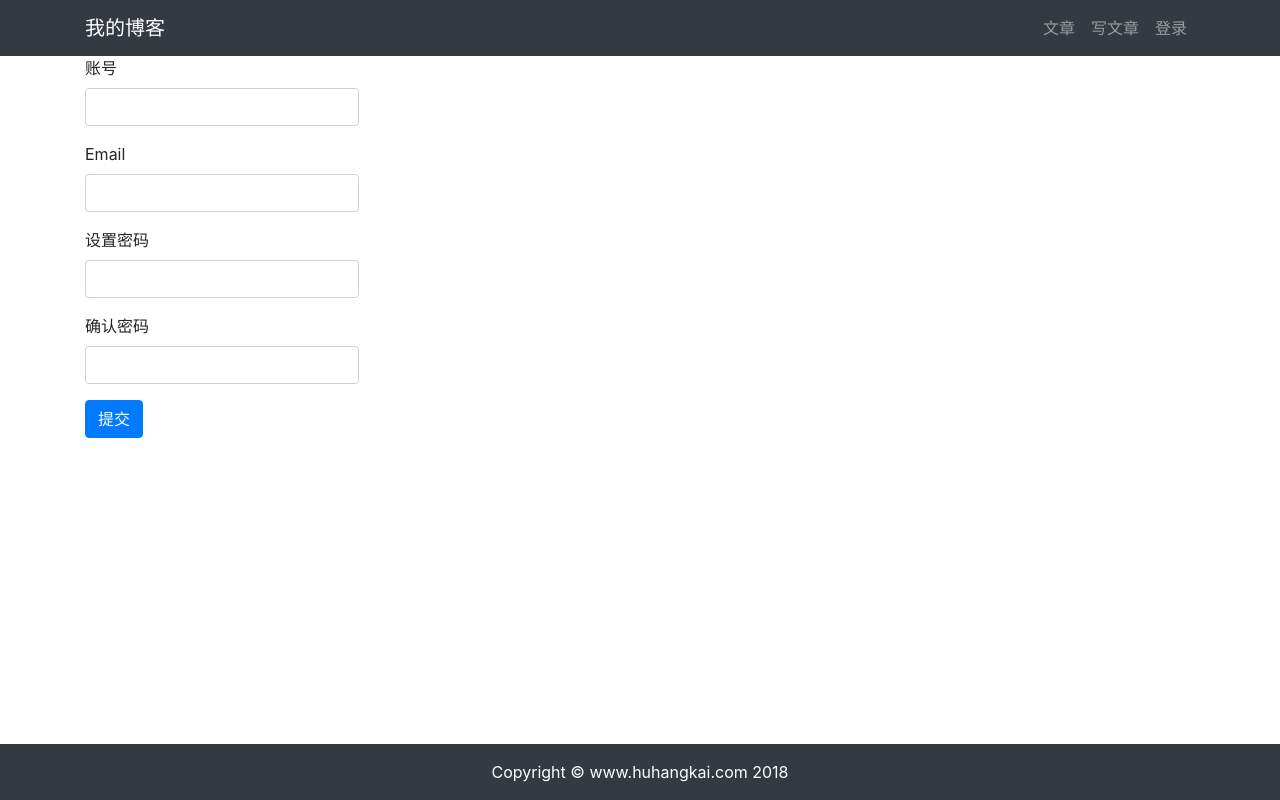
After one commit to huhangkai1/my_blog, a Django app: page /userprofile/register/ in a window 1280 px wide. The commit adds this page. Run offline with Django 4.2, Linux system fonts and the light colour scheme; some libraries are stand-ins or nearby versions.

Commit message:
注册模块完成

```diff
--- /dev/null
+++ b/templates/userprofile/register.html
@@ -0,0 +1,42 @@
+<!-- extends表明此页面继承自 base.html 文件 -->
+{% extends "base.html" %} {% load staticfiles %}
+<!-- 写入 base.html 中定义的 title -->
+{% block title %} 注册 {% endblock title %}
+<!-- 写入 base.html 中定义的 content -->
+{% block content %}
+<!-- 写文章表单 -->
+<div class="container">
+    <div class="row col-12">
+        <br>
+        <!-- 表单 -->
+        <form method="post" action=".">
+            <!-- Django中需要POST数据的地方都必须有csrf_token -->
+            {% csrf_token %}
+            <!-- 账号 -->
+            <div class="form-group col-md-15">
+                <label for="username">账号</label>
+                <input type="text" class="form-control" id="username" name="username" required>
+            </div>
+            <!--邮箱-->
+            <div class="form-group col-md-15">
+                <label for="email" >Email</label>
+                <input type="text" class="form-control" id="email" name="email">
+            </div>
+            <!-- 密码 -->
+            <div class="form-group col-md-15">
+                <label for="password">设置密码</label>
+                <!-- 密码 -->
+                <input type="password" class="form-control" id="password" name="password" required>
+            </div>
+            <!-- 确认密码 -->
+            <div class="form-group col-md-15">
+                <label for="password2">确认密码</label>
+                <!-- 密码 -->
+                <input type="password" class="form-control" id="password2" name="password2" required>
+            </div>
+            <!-- 提交按钮 -->
+            <button type="submit" class="btn btn-primary">提交</button>
+        </form>
+    </div>
+</div>
+{% endblock content %}
--- a/userprofile/urls.py
+++ b/userprofile/urls.py
@@ -12,6 +12,7 @@ urlpatterns = [
     path('login/', views.user_login, name='login'),
     # 退出登录
     path('logout/', views.user_logout, name='logout'),
-
+    # 用户注册
+    path('register/', views.user_register, name='register'),
 
 ]
--- a/userprofile/views.py
+++ b/userprofile/views.py
@@ -1,6 +1,6 @@
 from django.http import HttpResponse
 from django.shortcuts import render, redirect
-from .forms import UserLoginForm
+from .forms import UserLoginForm, UserRegisterForm
 from django.contrib.auth import authenticate, login, logout
 
 
@@ -14,7 +14,6 @@ def user_login(request):
         if user_login_form.is_valid():
             # 清洗出合法数据
             data = user_login_form.cleaned_data
-            print('data=', data)
             # 匹配账号密码是否正确
             user = authenticate(username=data['username'], password=data['password'])
             # 如果账号密码正确，保存密码到session中，跳转到文章列表页，否则返回错误
@@ -39,3 +38,30 @@ def user_login(request):
 def user_logout(request):
     logout(request)
     return redirect("article:article_list")
+
+
+# 用户注册
+def user_register(request):
+    # 判断用户是否提交数据
+    if request.method == "POST":
+        # 将提交的数据赋值到实例中
+        user_register_form = UserRegisterForm(data=request.POST)
+        # 判断提交的数据是否满足模型的要求
+        if user_register_form.is_valid():
+            new_user = user_register_form.save(commit=False)
+            # 设置密码
+            new_user.set_password(user_register_form.cleaned_data['password'])
+            new_user.save()
+            # 保存数据后返回文章首页
+            login(request, new_user)
+            return redirect("article:article_list")
+        else:
+            return HttpResponse("表单输入有误，请重新填写")
+    elif request.method == 'GET':
+        # 创建表单类实例
+        user_register_form = UserRegisterForm()
+        # 赋值上下文
+        context = {'form': user_register_form}
+        return render(request, 'userprofile/register.html', context)
+    else:
+        return HttpResponse("请使用post或get请求数据")
```
Also changed, not shown: templates/userprofile/login.html (+8 -2 lines), db.sqlite3.
